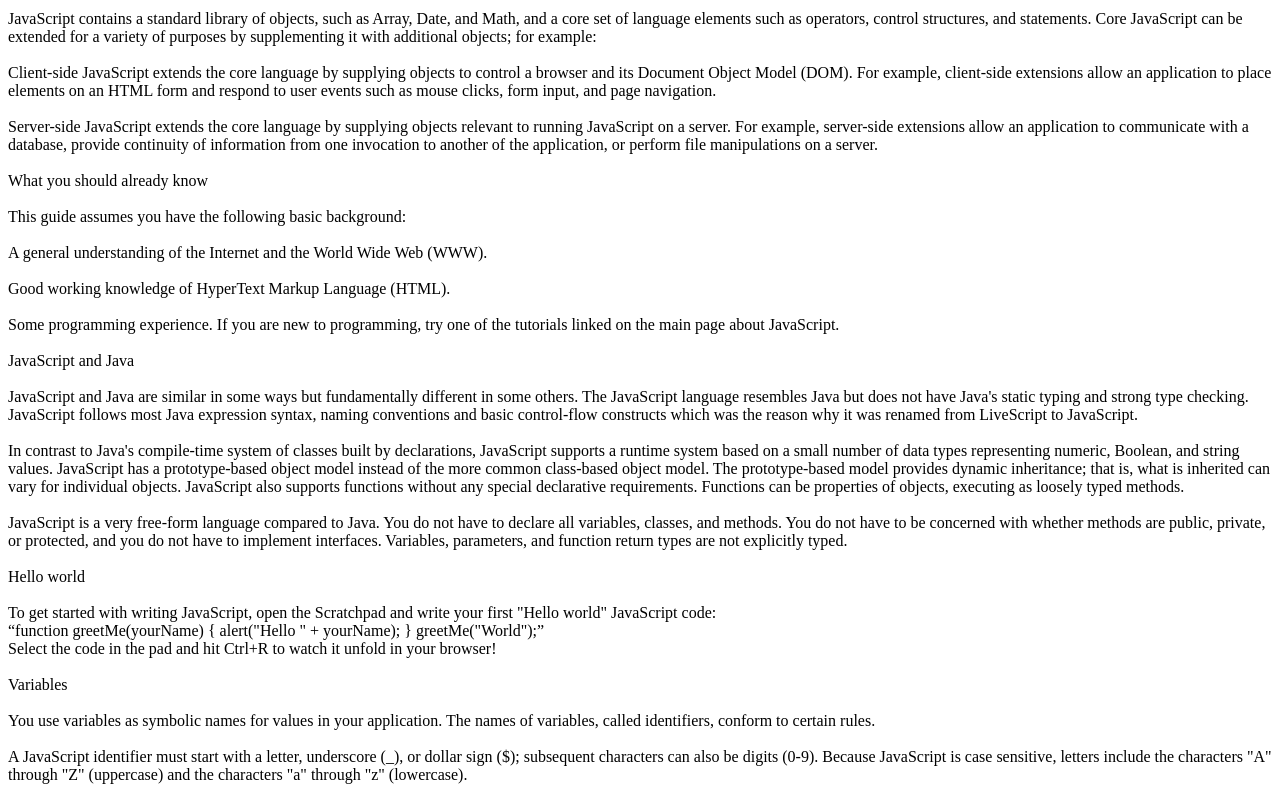
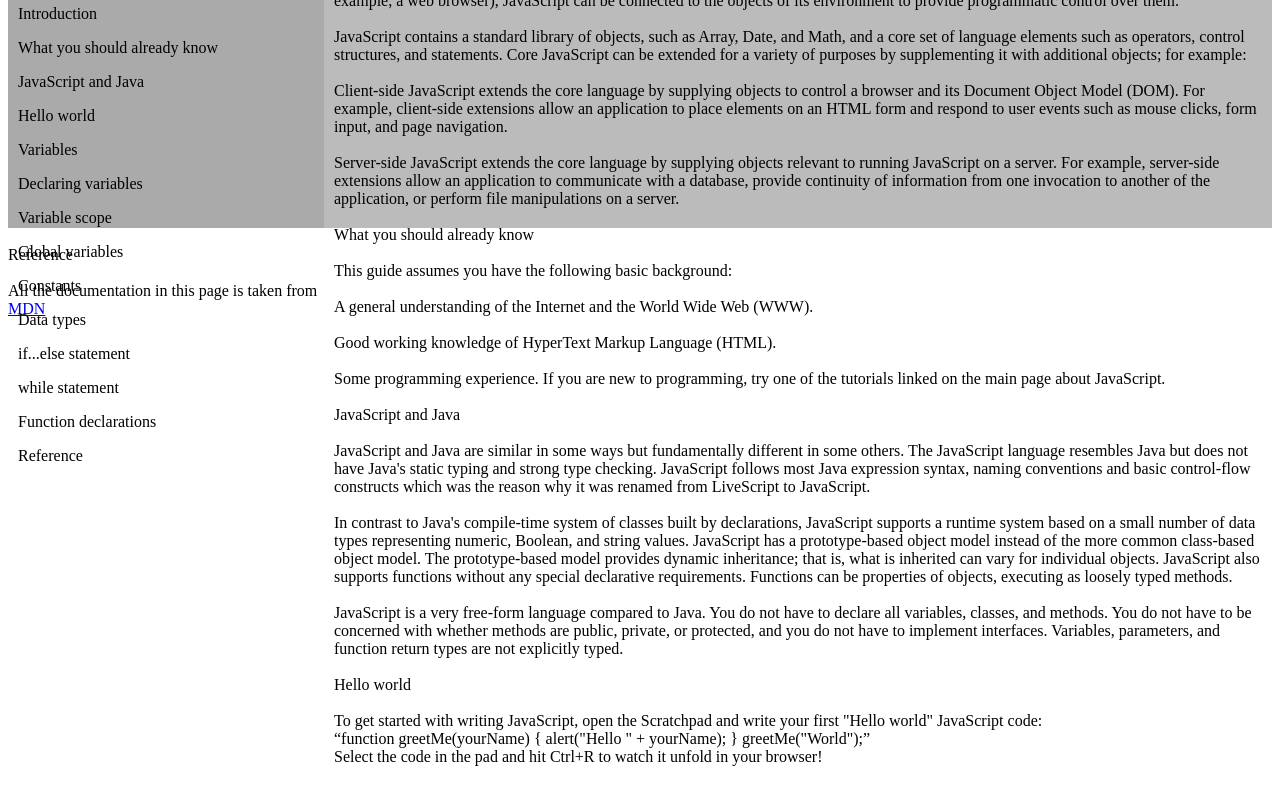
Before and after one commit to Valenps1/4repositoryM, a plain HTML site: page index.html in a window 1280 px wide. Shown: the part 80-865 px from the top of the page. Drawn offline with Linux system fonts and the light colour scheme.

Commit message:
add column in the left

```diff
--- a/index.html
+++ b/index.html
@@ -1,8 +1,52 @@
 <!DOCTYPE html>
 <head>
     <title>JS Documentation</title>
+    <style>
+        * {
+          box-sizing: border-box;
+        }
+
+        .column {
+          float: left;
+          padding: 10px;
+          height: 300px;
+        }
+
+        .left {
+          width: 25%;
+        }
+
+        .right {
+          width: 75%;
+        }
+
+        .row:after {
+          content: "";
+          display: table;
+          clear: both;
+        }
+        </style>
 </head>
 <body>
+    <div class="row">
+        <div class="column left" style="background-color:#aaa;">
+          <h2>JS Documentation</h2>
+          <p>Introduction</p>
+          <p>What you should already know</p>
+          <p>JavaScript and Java</p>
+          <p>Hello world</p>
+          <p>Variables</p>
+          <p>Declaring variables</p>
+          <p>Variable scope</p>
+          <p>Global variables</p>
+          <p>Constants</p>
+          <p>Data types</p>
+          <p>if...else statement</p>
+          <p>while statement</p>
+          <p>Function declarations</p>
+          <p>Reference</p>
+        </div>
+        <div class="column right" style="background-color:#bbb;">
         <hr>Introduction</hr>
         <br>JavaScript is a cross-platform, object-oriented scripting language. It is a small and lightweight language. Inside a host environment (for example, a web browser), JavaScript can be connected to the objects of its environment to provide programmatic control over them.</br>
         <br>JavaScript contains a standard library of objects, such as Array, Date, and Math, and a core set of language elements such as operators, control structures, and statements. Core JavaScript can be extended for a variety of purposes by supplementing it with additional objects; for example:</br>
@@ -108,7 +152,8 @@
     <br>The function square takes one argument, called number. The function consists of one statement that says to return the argument of the function (that is, number) multiplied by itself. The return statement specifies the value returned by the function.</br>
     <q>return number * number;</q>
     <br>Primitive parameters (such as a number) are passed to functions by value; the value is passed to the function, but if the function changes the value of the parameter, this change is not reflected globally or in the calling function.</br>
-
+    </div>
+</div>
 </body>
 <footer id="footer">
     <br>Reference</br>
```
Lines whose indentation alone changed are shown as unchanged.
